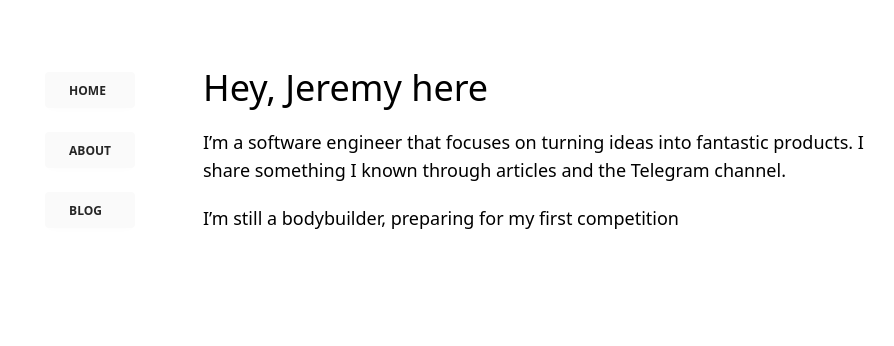
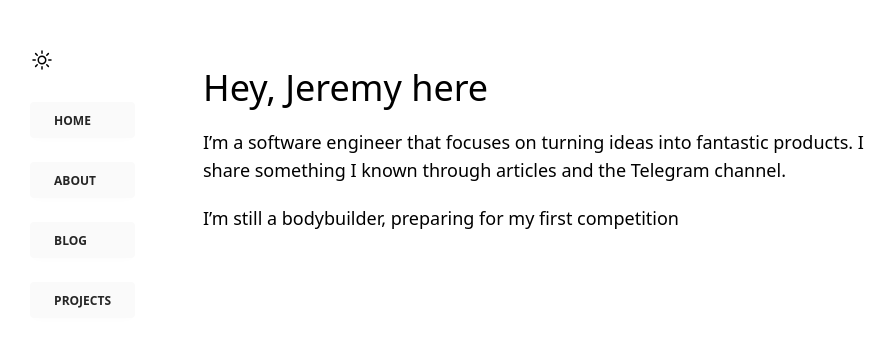
Before and after one commit to JeremyXXXuuu/Blog, a Next.js app: page / in a window 1280 px wide. Shown: the top 346 px of the page, without its empty margins (167-1061 px from the left). Built offline with nearby package versions, Linux system fonts and the light colour scheme.

Commit message:
add: dark mode theme

```diff
--- a/package.json
+++ b/package.json
@@ -12,6 +12,7 @@
     "@notionhq/client": "^2.2.5",
     "encoding": "^0.1.13",
     "next": "^13.4.6",
+    "next-themes": "^0.2.1",
     "react": "^18.2.0",
     "react-dom": "^18.2.0"
   },
--- a/src/app/layout.tsx
+++ b/src/app/layout.tsx
@@ -1,6 +1,7 @@
 import Navbar from "../components/navbar";
+import { Metadata } from 'next'
+import Providers from "./provider";
 import "../styles/globals.css"
-import { Metadata } from 'next'
 
 export const metadata: Metadata = {
   title: "Create Next App",
@@ -16,12 +17,16 @@ export default function RootLayout({
 }) {
   return (
     <html lang="en">
+      <body>
+          <Providers>
         <div className="h-screen w-full grid grid-cols-4 gap-6 overflow-auto">
           <div className="justify-self-end ol-span-1 mt-12">
             <Navbar />
           </div>
           <div className="col-span-3 mt-12 ml-6 overflow-auto">{children}</div>
         </div>
+          </Providers>
+      </body>
     </html>
   )
 }
--- a/src/app/page.tsx
+++ b/src/app/page.tsx
@@ -1,9 +1,3 @@
-import Head from "next/head";
-import Image from "next/image";
-import styles from "../styles/Home.module.css";
-import Link from "next/link";
-import { blogs } from "../lib/notion";
-
 export default function Home() {
   return (
     <div className="m-5 w-3/4">
--- /dev/null
+++ b/src/app/provider.tsx
@@ -0,0 +1,17 @@
+"use client";
+import { ThemeProvider } from "next-themes";
+import { useState, useEffect } from "react";
+
+export default function Providers({ children } : { children: React.ReactNode}) {
+  const [mounted, setMounted] = useState(false);
+
+  useEffect(() => {
+    setMounted(true);
+  }, []);
+
+  if (!mounted) {
+    return <>{children}</>;
+  }
+
+  return <ThemeProvider attribute="class">{children}</ThemeProvider>;
+}
--- a/src/components/layout.tsx
+++ /dev/null
@@ -1,21 +0,0 @@
-// import '../styles/globals.css'
-import Navbar from "./navbar";
-
-export const metadata = {
-  title: {
-    default: "",
-    template: "",
-  },
-  description: "Developer, writer, and creator.",
-};
-
-export default function Layout({ children }: { children: React.ReactNode }) {
-  return (
-    <div className="min-h-screen min-w-full grid grid-cols-4 gap-6">
-      <div className="col-span-1 justify-self-end mt-12">
-        <Navbar />
-      </div>
-      <div className="col-span-3 mt-12 ml-6 ">{children}</div>
-    </div>
-  );
-}
--- a/src/components/navbar.tsx
+++ b/src/components/navbar.tsx
@@ -1,6 +1,8 @@
 "use client";
 import Link from "next/link";
 import { usePathname } from "next/navigation";
+import ThemeButton from "./themeButton";
+import React from "react";
 
 const navItems = {
   "/": {
@@ -21,25 +23,30 @@ const navItems = {
     y: 69,
     w: "56px",
   },
-  // '/guestbook': {
-  //   name: 'guestbook',
-  //   x: 182,
-  //   y: 104,
-  //   w: '100px',
-  // },
+  '/projects': {
+    name: 'projects',
+    x: 182,
+    y: 104,
+    w: '100px',
+  },
 };
 
 export default function Navbar() {
+  const [mounted, setMounted] = React.useState(false);
   let pathName = usePathname() || "/";
+  React.useEffect(() => setMounted(true), []);
+  console.log(mounted);
   return (
-    <div className="flex flex-col">
+    <div className="flex flex-col justify-center">
+
+      {mounted && <ThemeButton />}
       {Object.entries(navItems).map(([path, { name }]) => {
         return (
           <Link
-            key={path}
-            href={path}
-            className="px-6 pt-2.5 pb-2 mt-6 rounded bg-neutral-50 text-xs font-semibold uppercase leading-normal text-neutral-800 shadow-[0_4px_9px_-4px_#fbfbfb] transition duration-150 ease-in-out hover:bg-neutral-200 hover:shadow-[0_8px_9px_-4px_rgba(251,251,251,0.3),0_4px_18px_0_rgba(251,251,251,0.2)] focus:bg-neutral-200 focus:shadow-[0_8px_9px_-4px_rgba(251,251,251,0.3),0_4px_18px_0_rgba(251,251,251,0.2)] focus:outline-none focus:ring-0 active:bg-neutral-200 active:shadow-[0_8px_9px_-4px_rgba(251,251,251,0.3),0_4px_18px_0_rgba(251,251,251,0.2)] active:font-bold"
-            //className="inline-flex items-center justify-center px-4 py-2 text-base font-medium leading-6 text-gray-600 whitespace-no-wrap bg-white border border-gray-200 rounded-md shadow-sm hover:bg-gray-50 focus:outline-none focus:shadow-none"
+          key={path}
+          href={path}
+          className="px-6 pt-2.5 pb-2 mt-6 rounded bg-neutral-50 text-xs font-semibold uppercase leading-normal text-neutral-800 shadow-[0_4px_9px_-4px_#fbfbfb] transition duration-150 ease-in-out hover:bg-neutral-200 hover:shadow-[0_8px_9px_-4px_rgba(251,251,251,0.3),0_4px_18px_0_rgba(251,251,251,0.2)] focus:bg-neutral-200 focus:shadow-[0_8px_9px_-4px_rgba(251,251,251,0.3),0_4px_18px_0_rgba(251,251,251,0.2)] focus:outline-none focus:ring-0 active:bg-neutral-200 active:shadow-[0_8px_9px_-4px_rgba(251,251,251,0.3),0_4px_18px_0_rgba(251,251,251,0.2)] active:font-bold"
+          //className="inline-flex items-center justify-center px-4 py-2 text-base font-medium leading-6 text-gray-600 whitespace-no-wrap bg-white border border-gray-200 rounded-md shadow-sm hover:bg-gray-50 focus:outline-none focus:shadow-none"
           >
             {name}
           </Link>
--- /dev/null
+++ b/src/components/themeButton.tsx
@@ -0,0 +1,56 @@
+"use client";
+import React from "react";
+import { useTheme } from "next-themes";
+
+function ThemeButton() {
+  const { theme, setTheme } = useTheme();
+  console.log(theme);
+
+  const handleClicked = () => {
+    console.log(theme);
+    console.log("clicked");
+    if (theme === "light") {
+      setTheme("dark");
+    } else {
+      setTheme("light");
+    }
+  };
+
+  return (
+    <div className="">
+      <button onClick={() => handleClicked()}>
+        {theme === "light" ? (
+          <svg
+            xmlns="http://www.w3.org/2000/svg"
+            viewBox="0 0 20 20"
+            fill="currentColor"
+            className="w-5 h-5"
+          >
+            <path
+              fillRule="evenodd"
+              d="M7.455 2.004a.75.75 0 01.26.77 7 7 0 009.958 7.967.75.75 0 011.067.853A8.5 8.5 0 116.647 1.921a.75.75 0 01.808.083z"
+              clipRule="evenodd"
+            />
+          </svg>
+        ) : (
+          <svg
+            xmlns="http://www.w3.org/2000/svg"
+            fill="none"
+            viewBox="0 0 24 24"
+            strokeWidth="1.5"
+            stroke="currentColor"
+            className="w-6 h-6"
+          >
+            <path
+              strokeLinecap="round"
+              strokeLinejoin="round"
+              d="M12 3v2.25m6.364.386l-1.591 1.591M21 12h-2.25m-.386 6.364l-1.591-1.591M12 18.75V21m-4.773-4.227l-1.591 1.591M5.25 12H3m4.227-4.773L5.636 5.636M15.75 12a3.75 3.75 0 11-7.5 0 3.75 3.75 0 017.5 0z"
+            />
+          </svg>
+        )}
+      </button>
+    </div>
+  );
+}
+
+export default ThemeButton;
--- a/tailwind.config.js
+++ b/tailwind.config.js
@@ -9,6 +9,7 @@ Use comma separate values between {} to match against a list of options */
     "./components/**/*.{js,ts,jsx,tsx}",
       // Or if using `src` directory:
       "./src/**/*.{js,ts,jsx,tsx,mdx}",],
+  darkMode: 'class',
   theme: {
     extend: {},
   },
```
Also changed, not shown: 1 other file (tests, documents, lock files or other folders). Lines whose indentation alone changed are shown as unchanged.
